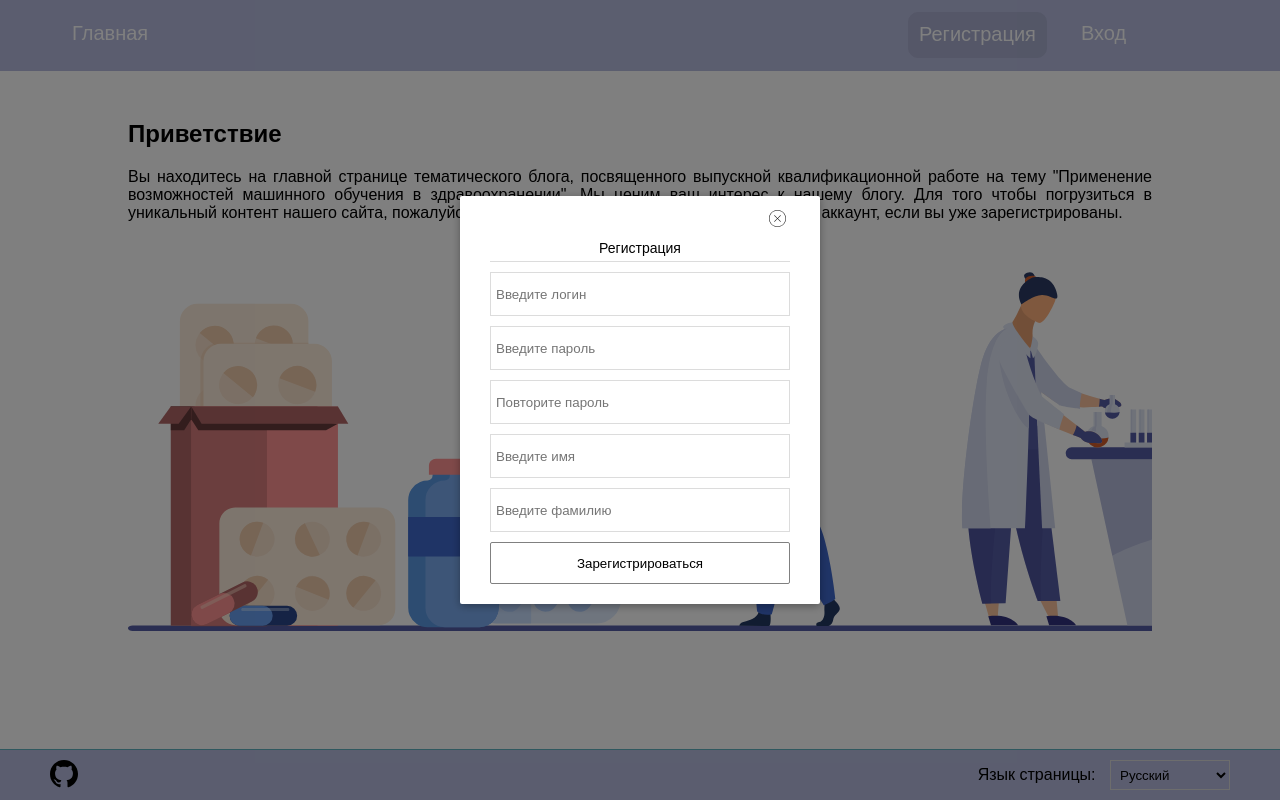
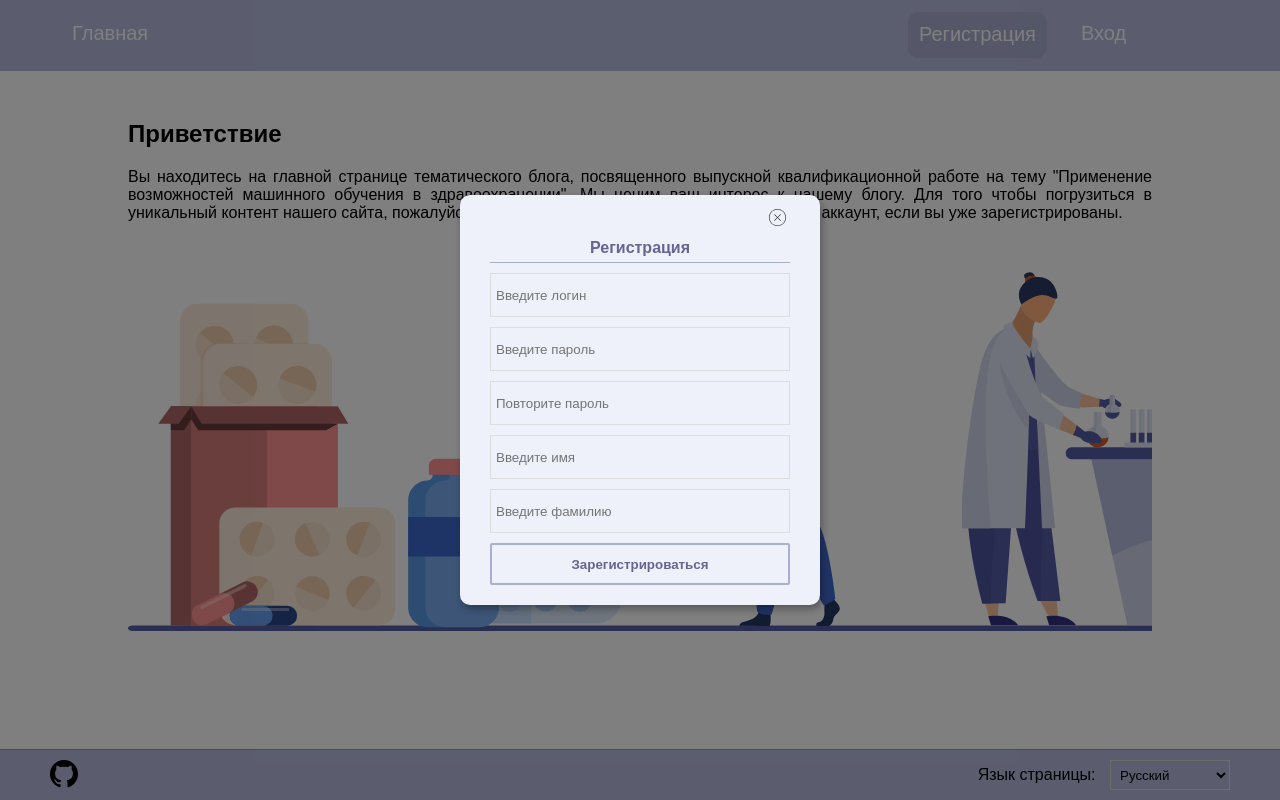
Before and after one commit to gfnIvanov/flaskProject, a Flask app: page /register in a window 1280 px wide. Run offline with Flask 3, Linux system fonts and the light colour scheme; parts of the project's set-up code (start-up, migrations or seed data) failed here and were passed over; some libraries are stand-ins or nearby versions.

Commit message:
Changes in styles.css

```diff
--- a/app/static/css/styles.css
+++ b/app/static/css/styles.css
@@ -138,17 +138,19 @@ select {
     margin: auto;
     width: 300px;
     padding: 10px 30px 20px;
-    background-color: #fff;
-    border-radius: 2px;
-    box-shadow: 0 2px 8px rgba(0, 0, 0, 0.33);
+    background-color: #EFF1FA;
+    border-radius: 10px;
+    box-shadow: 2px 4px 8px rgba(0, 0, 0, 0.33);
     transition: all 0.3s ease;
 }
 
 .form-btn {
     width: 100%;
-    border: 1px solid gray;
+    border: 2px solid rgb(170, 175, 208);
     border-radius: 2px;
     cursor: pointer;
+    color: #666591;
+    font-weight: bold;
 }
 
 .err-block {
@@ -243,6 +245,8 @@ select {
 .title-lbl {
     text-align: center;
     padding: 5px;
-    font-size: 14px;
-    border-bottom: 1px solid gainsboro;
+    font-size: 16px;
+    border-bottom: 1px solid rgb(170, 175, 208);
+    color: #666591;
+    font-weight: bold;
 }
```
